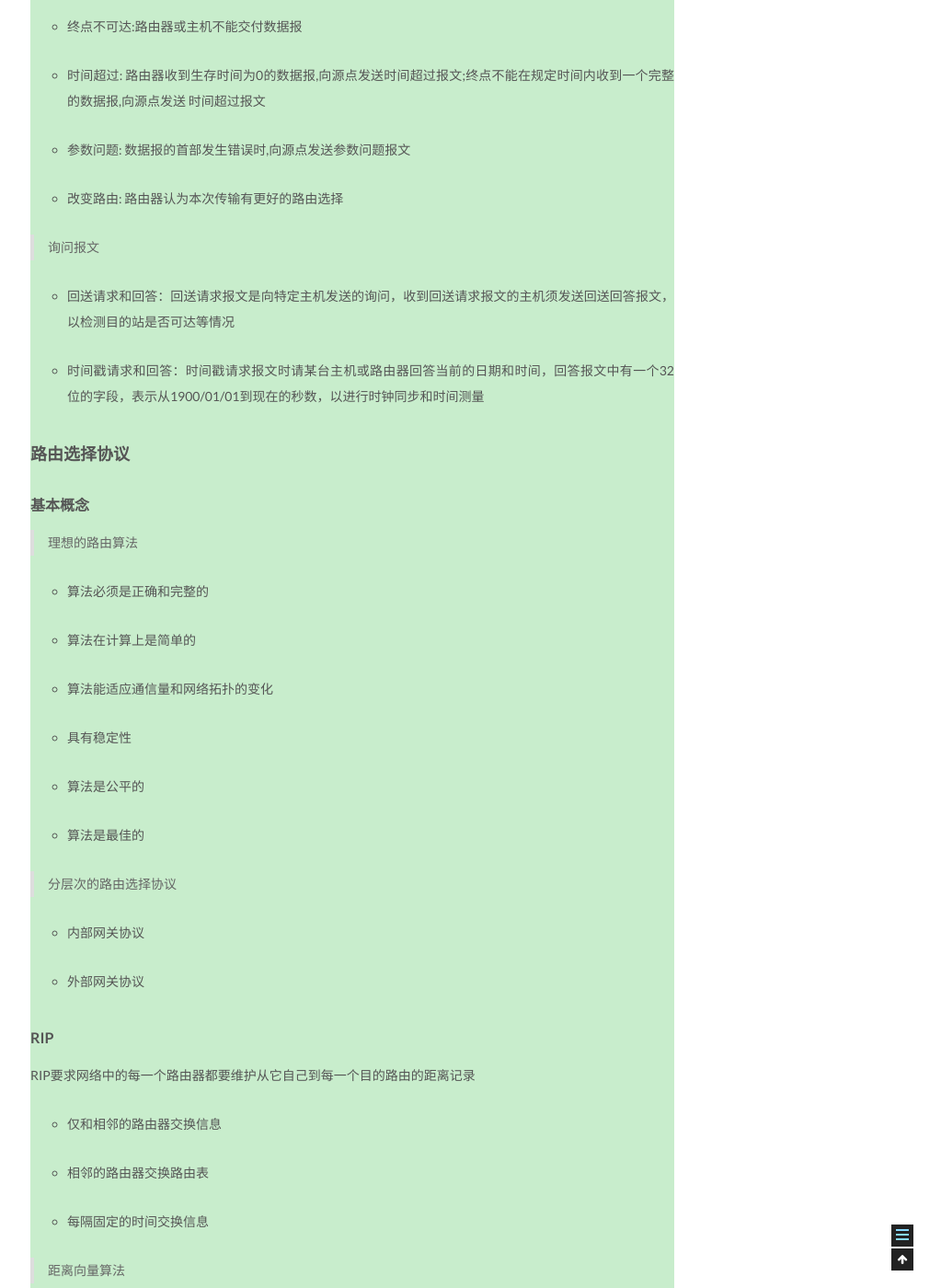
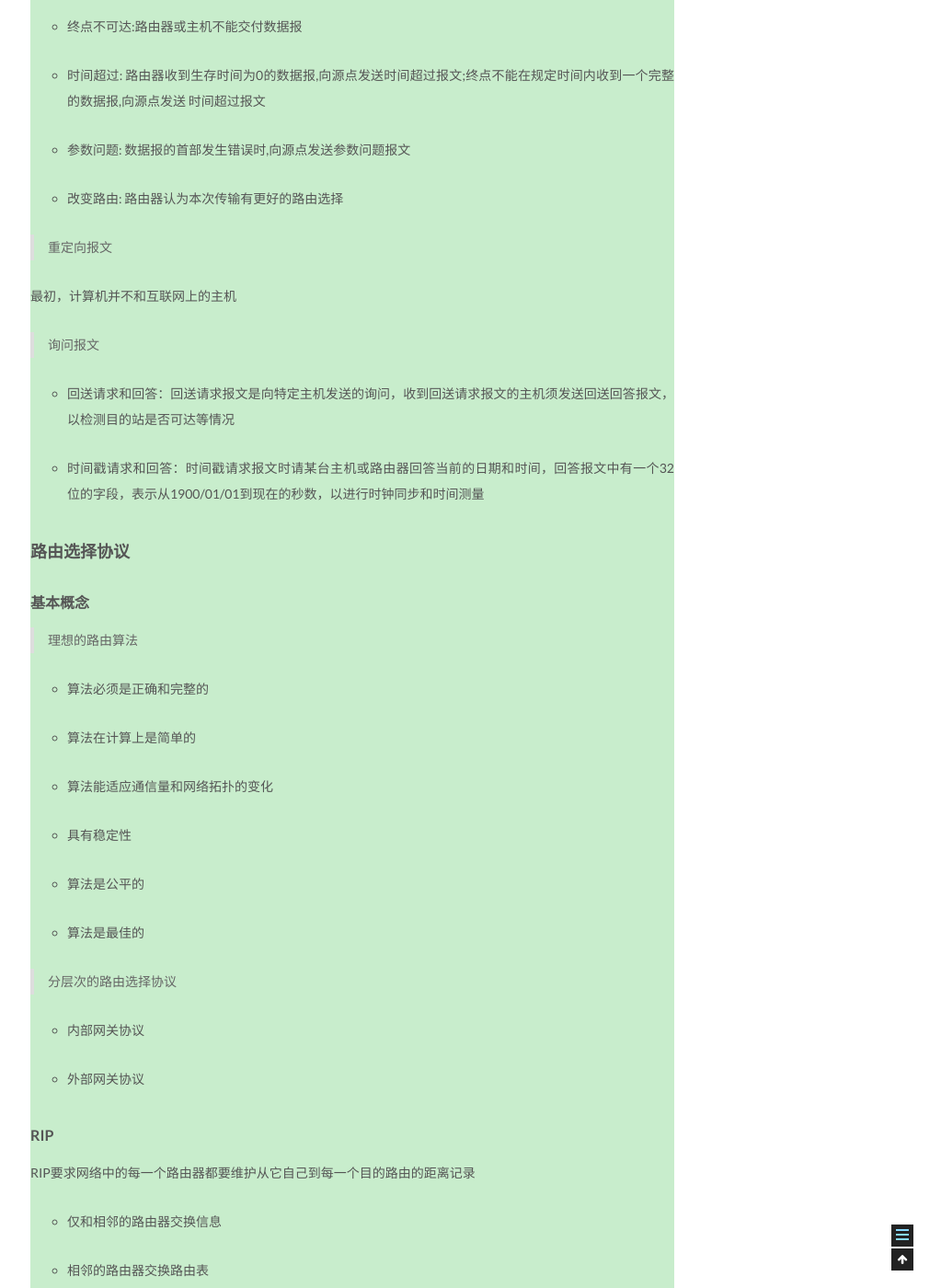
Before and after one commit to ONLYUNIVERSE/ONLYUNIVERSE.github.io, a Jekyll site: the page built from _posts/2020-09-05-网络层.md, in a window 1280 px wide and 1400 px high, scrolled down 5151 px. Shown: the whole window at 92% size, without its empty margins (257-1280 px from the left). Built offline with Jekyll 4.4.1, drawn with Linux system fonts in a browser that asks for light colours.

Commit message:
Update 2020-09-05-网络层.md

```diff
--- a/_posts/2020-09-05-网络层.md
+++ b/_posts/2020-09-05-网络层.md
@@ -151,6 +151,10 @@ ICMP报文主要有
 * 参数问题: 数据报的首部发生错误时,向源点发送参数问题报文
 
 * 改变路由: 路由器认为本次传输有更好的路由选择
+
+> 重定向报文
+
+最初，计算机并不和互联网上的主机
 
 > 询问报文
 
@@ -354,4 +358,4 @@ IGMP(网际组管理协议):让连接在本地局域网上的多播路由器知
 
 4. IP数据报离开MPLS域时,剥离MPLS首部
 
-本文共{{ content | strip_html | strip_newlines | split: "" | size }}字符
+本文共{{ page.content | strip_html | strip_newlines | remove: " " | size }}字符
```
